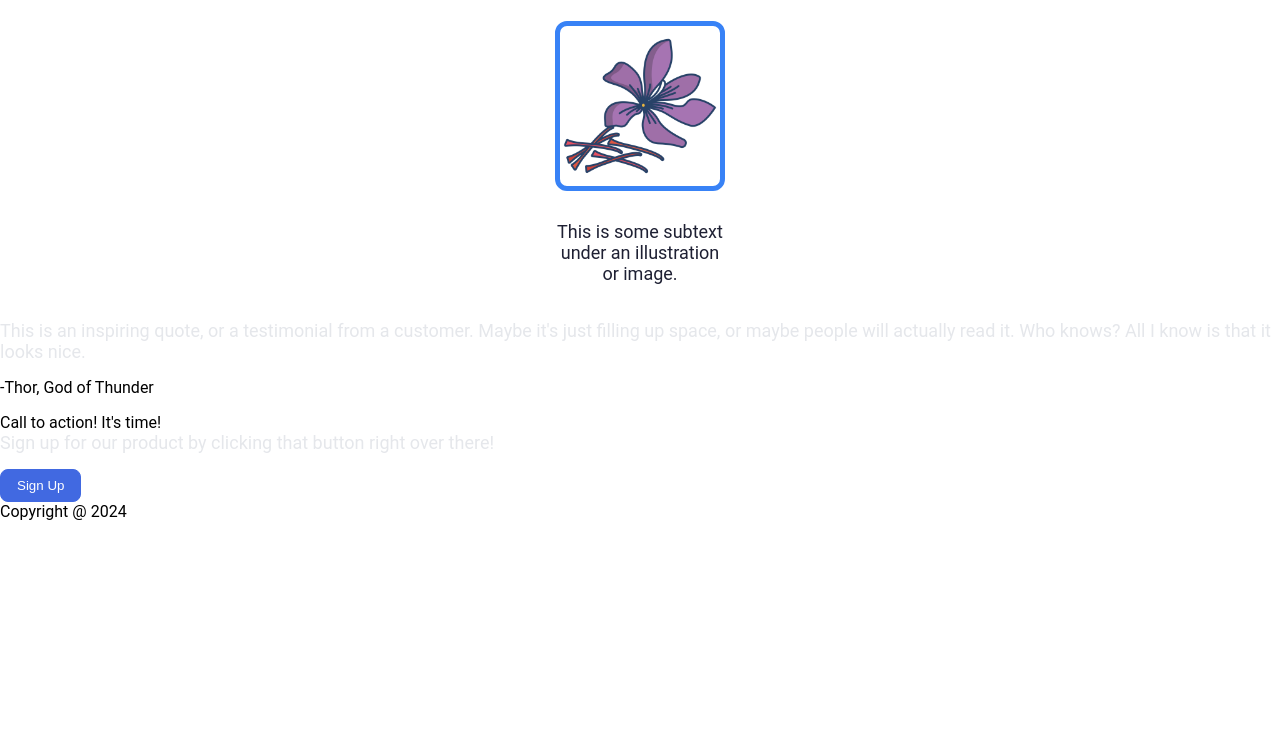
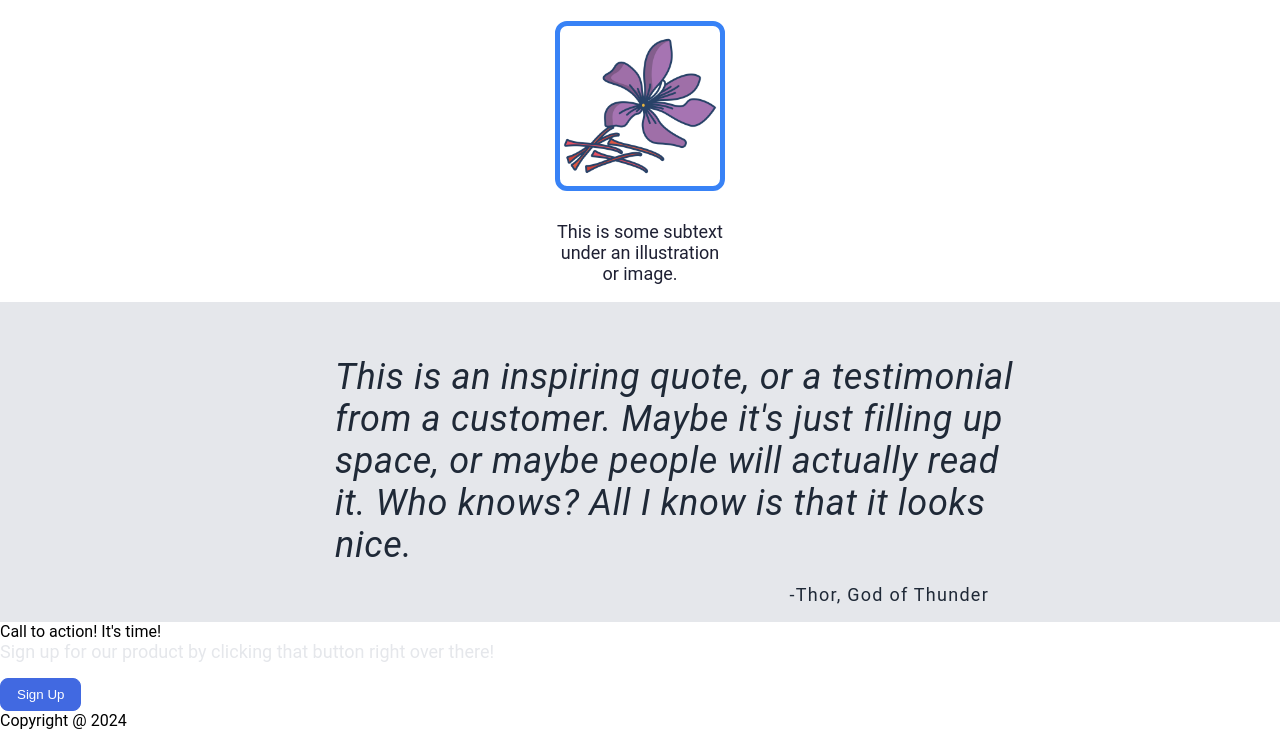
Before and after one commit to Misubold22/landing-page, a plain HTML site: page index.html in a window 1280 px wide. Shown: the part 916-1646 px from the top of the page. Before the commit the page ends 1437 px from the top, so only its background shows below. Drawn offline with Linux system fonts and the light colour scheme.

Commit message:
Add testimonial section and styles   - Add testimonial quote section   - Style testimonial section with padding and text color

```diff
--- a/style.css
+++ b/style.css
@@ -104,3 +104,42 @@
     border: 5px solid #3882f6;
     border-radius: 12px;
   }
+
+  section {
+    height: 40vh;
+    width: 100vw;
+    display: flex;
+    justify-content: center;
+    align-items: center;
+    background: #E5E7EB;
+  }
+
+  .quote {
+    width: 70%;
+    margin-left: 70px;
+  }
+
+  .quote p {
+    padding: 0 3em;
+    font-size: 36px;
+    color: #1F2937;
+    font-style: italic;
+  }
+
+  .quote .text {
+    padding-top: 1em;
+    font-style: italic;
+    letter-spacing: 0.02em;
+    font-size: 36px;
+    color: #1F2937;
+  }
+
+  .quote .attr {
+    padding-bottom: 1em;
+    font-style: normal;
+    letter-spacing: 0.07em;
+    text-align: right;
+    color: #1F2937;
+    font-size: 18px;
+    margin-right: 80px;
+  }
```
